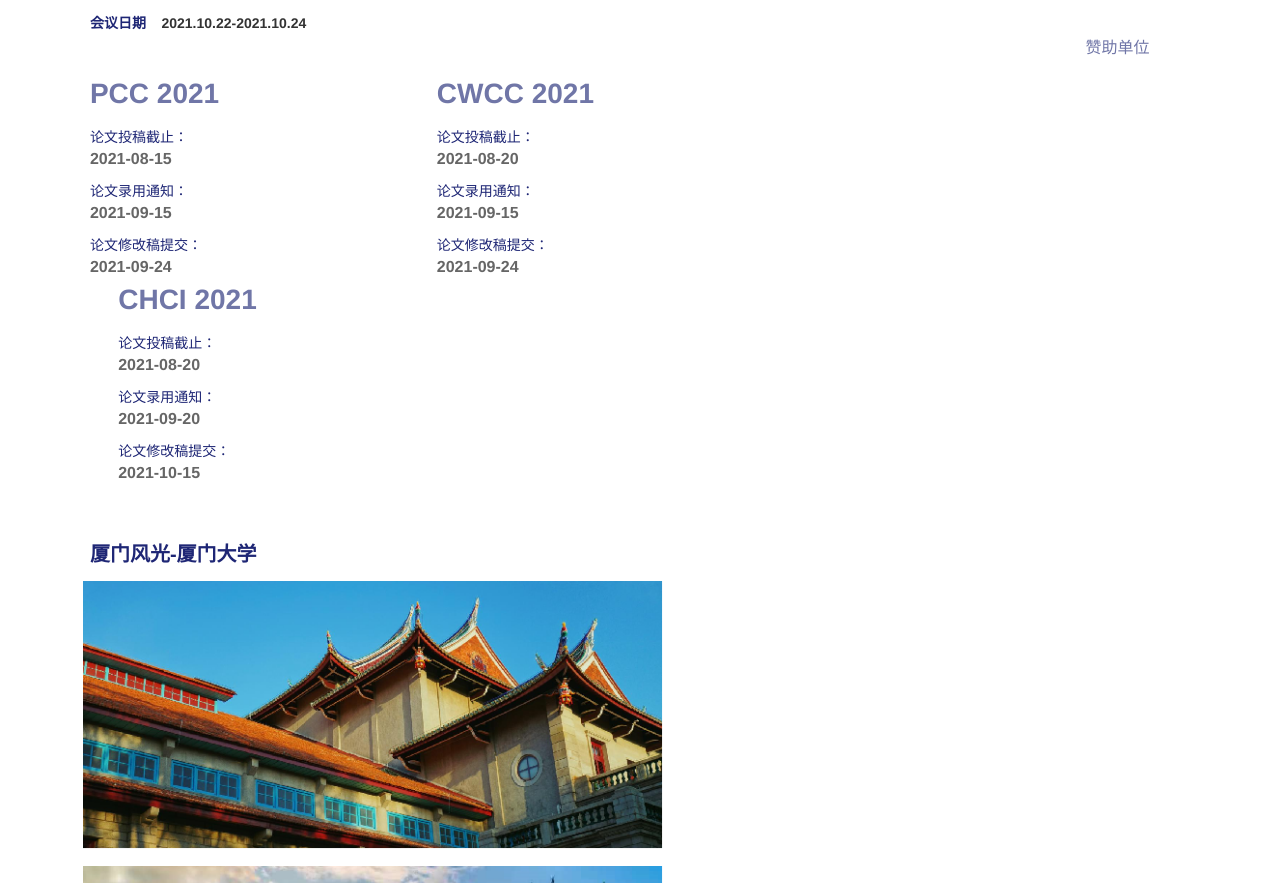
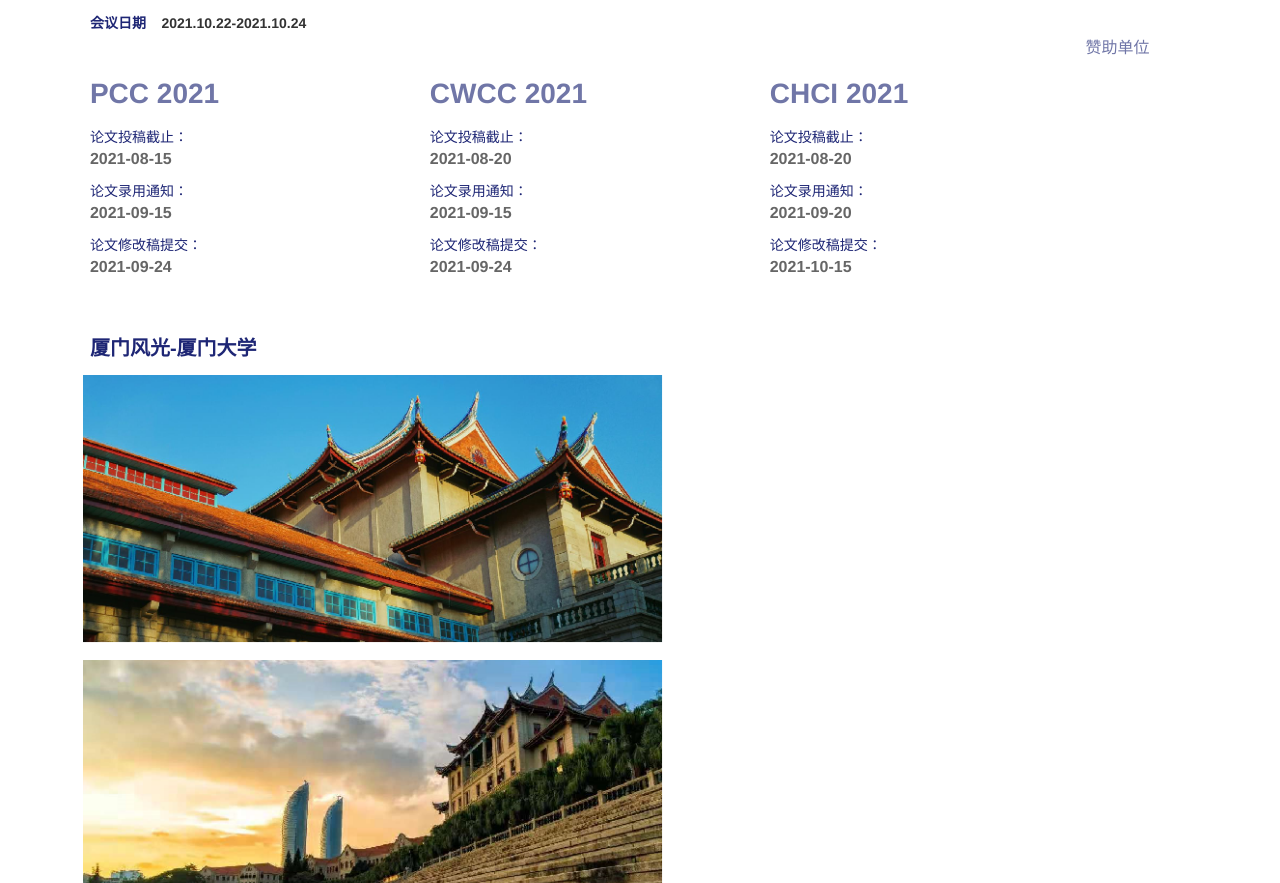
Before and after one commit to hhme2021/xiamen, a plain HTML site: page index.html in a window 1280 px wide. Shown: the part 1140-2023 px from the top of the page. Drawn offline with Linux system fonts and the light colour scheme; a script that the page names is missing; a web font is replaced by a local one.

Commit message:
Update index.html

```diff
--- a/index.html
+++ b/index.html
@@ -349,13 +349,13 @@ jQuery.extend(Drupal.settings, {"basePath":"\/","pathPrefix":"","ajaxPageState":
 <p style="font-family:helvetica;font-size:14px;" align="left"><span style="color: #1E2675">论文录用通知：</span><br><strong style="font-size:16px">2021-09-15</strong></p>
 <p style="font-family:helvetica;font-size:14px;" align="left"><span style="color: #1E2675">论文修改稿提交：</span><br><strong style="font-size:16px">2021-09-24</strong></p>
 </div>
-<div style="display:inline-block;padding-left: 0px;padding-right: 10px;margin-left: 35px;margin-right: 10px;width: 30%;color:#666666;vertical-align: top;">
+<div style="display:inline-block;padding-left: 0px;padding-right: 10px;margin-left: 28px;margin-right: 10px;width: 30%;color:#666666;vertical-align: top;">
 <p style="font-family:helvetica;font-size:28px;color: #7076A7" align="left"><strong>CWCC 2021</strong></p><p></p>
 <p style="font-family:helvetica;font-size:14px;" align="left"><span style="color: #1E2675">论文投稿截止：</span><br><strong style="font-size:16px">2021-08-20</strong></p>
 <p style="font-family:helvetica;font-size:14px;" align="left"><span style="color: #1E2675">论文录用通知：</span><br><strong style="font-size:16px">2021-09-15</strong></p>
 <p style="font-family:helvetica;font-size:14px;" align="left"><span style="color: #1E2675">论文修改稿提交：</span><br><strong style="font-size:16px">2021-09-24</strong></p>
 </div>
-<div style="display:inline-block;padding-left: 0px;padding-right: 10px;margin-left: 35px;margin-right: 10px;width: 25%;color:#666666;vertical-align: top;">
+<div style="display:inline-block;padding-left: 0px;padding-right: 10px;margin-left: 28px;margin-right: 10px;width: 25%;color:#666666;vertical-align: top;">
 <p style="font-family:helvetica;font-size:28px;color: #7076A7" align="left"><strong>CHCI 2021</strong></p><p></p>
 <p style="font-family:helvetica;font-size:14px;" align="left"><span style="color: #1E2675">论文投稿截止：</span><br><strong style="font-size:16px">2021-08-20</strong></p>
 <p style="font-family:helvetica;font-size:14px;" align="left"><span style="color: #1E2675">论文录用通知：</span><br><strong style="font-size:16px">2021-09-20</strong></p>
```
